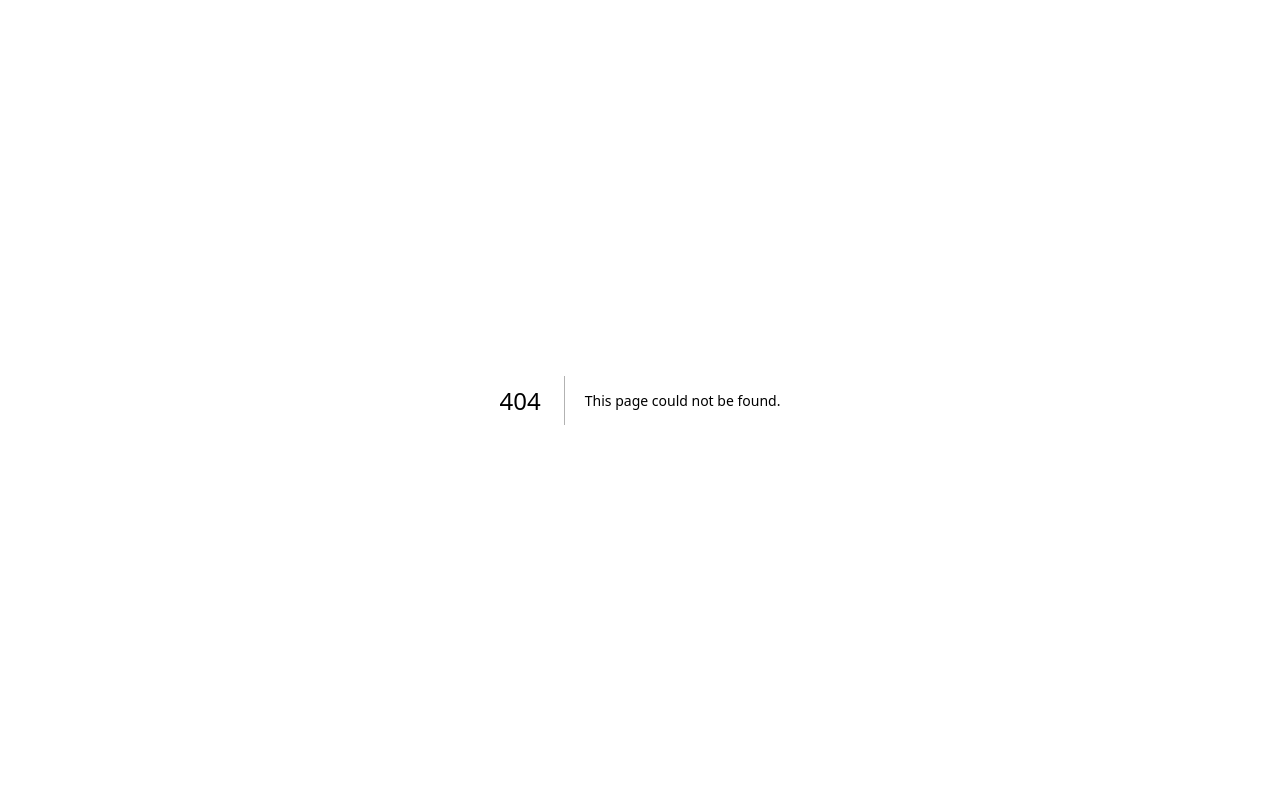
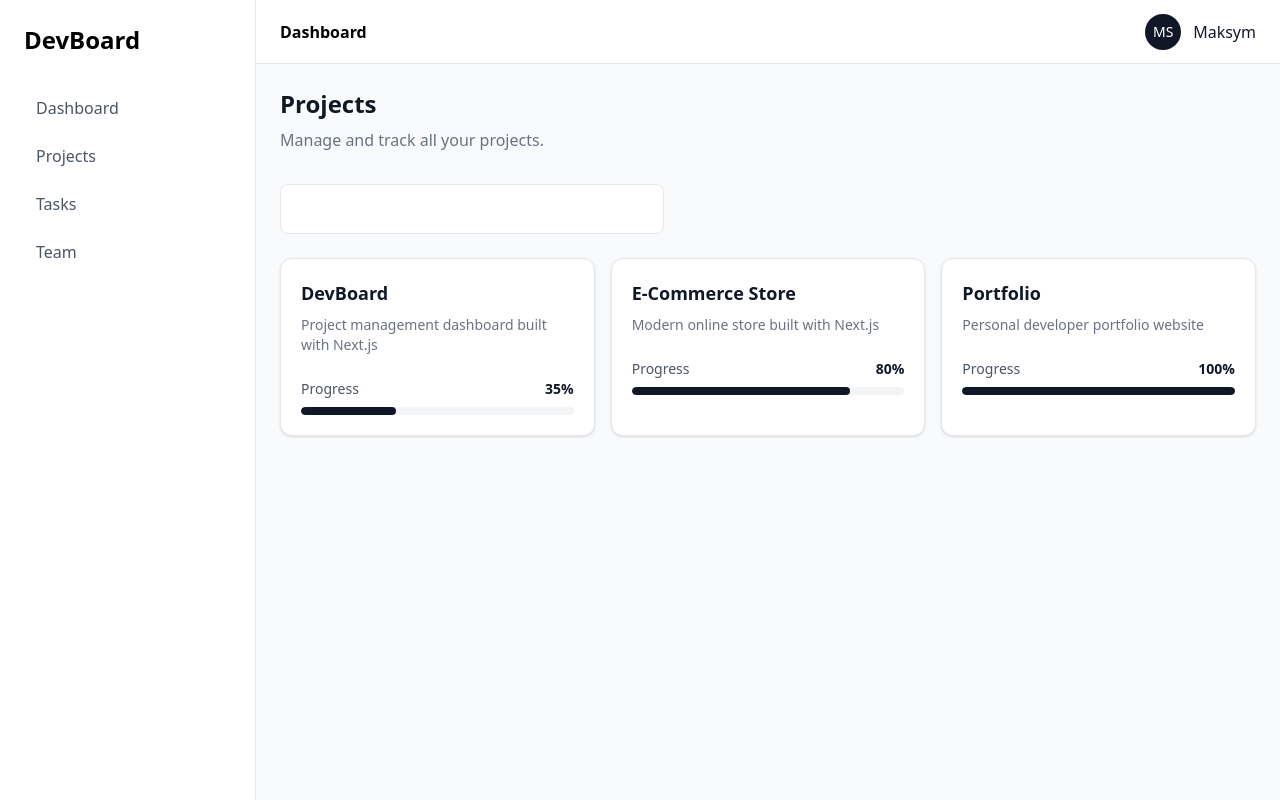
Before and after one commit to mshchebetiuk/devboard, a Next.js app: page /projects in a window 1280 px wide. Before the commit this address had no page. Built offline with nearby package versions, Linux system fonts and the light colour scheme.

Commit message:
feat: add projects page with search

```diff
--- /dev/null
+++ b/src/app/(dashboard)/projects/page.tsx
@@ -0,0 +1,20 @@
+import { ProjectsList } from '@/components/projects/ProjectsList';
+import { projects } from '@/data/mockData';
+
+export default function ProjectsPage() {
+    return (
+        <section>
+            <div>
+                <h2 className="text-2xl font-bold text-gray-900">
+                    Projects
+                </h2>
+
+                <p className="mt-2 text-gray-500">
+                    Manage and track all your projects.
+                </p>
+            </div>
+
+            <ProjectsList projects={projects} />
+        </section>
+    );
+}
--- /dev/null
+++ b/src/components/projects/ProjectsList.tsx
@@ -0,0 +1,68 @@
+'use client';
+
+import { useMemo, useState } from 'react';
+
+import { ProjectCard } from '@/components/projects/ProjectCard';
+import type { Project } from '@/types/project';
+
+interface ProjectsListProps {
+    projects: Project[];
+}
+
+export const ProjectsList = ({
+    projects,
+}: ProjectsListProps) => {
+    const [search, setSearch] = useState('');
+
+    const filteredProjects = useMemo(() => {
+        const query = search.trim().toLowerCase();
+
+        if (!query) return projects;
+
+        return projects.filter((project) =>
+            project.name.toLowerCase().includes(query)
+        );
+    }, [projects, search]);
+
+    return (
+        <div className="mt-8">
+            <div className="mb-6">
+                <label
+                    htmlFor="project-search"
+                    className='sr-only'
+                >
+                    Search projects
+                </label>
+
+                <input
+                    id="project-search"
+                    type="search"
+                    value={search}
+                    onChange={(e) => setSearch(e.target.value)}
+                    className="w-full rounded-lg border border-gray-200 bg-white px-4 py-3 text-gray-900 outline-none transition placeholder:text-gray-400 focus:border-gray-400 sm:max-w-sm"
+                />
+            </div>
+
+            {filteredProjects.length > 0 ? (
+                <div className="grid gap-4 md:grid-cols-2 xl:grid-cols-3">
+                    {filteredProjects.map((project) => (
+                        <ProjectCard
+                            key={project.id}
+                            project={project}
+                        />
+                    ))}
+                </div>
+            ) : (
+                <div className="rounded-xl border border-dashed border-gray-300 bg-white p-10 text-center">
+                    <h3 className="font-semibold text-gray-900">
+                        No projects found
+                    </h3>
+
+                    <p className="mt-2 text-sm text-gray-500">
+                        Try searching for another project.
+                    </p>
+                </div>
+            )}
+        </div>
+    )
+}
```
